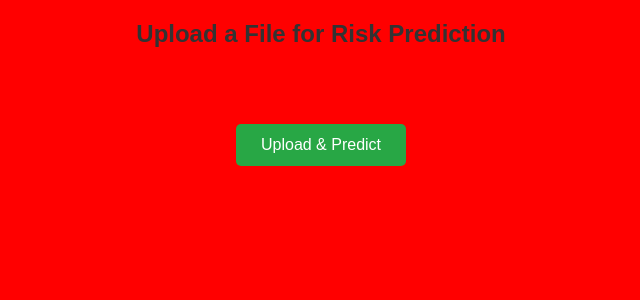
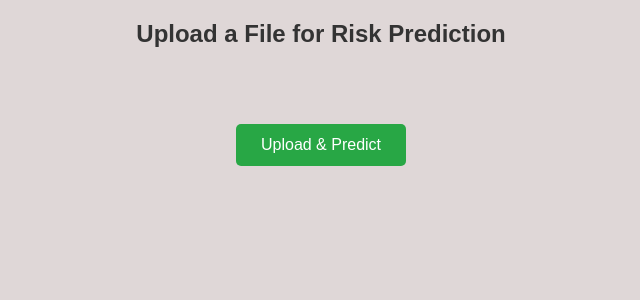
Before and after one commit to shivaheidari/Readmission, a Flask app: template Deploying/app/templates/index.html in a window 1280 px wide. Shown: the top 300 px of the page, without its empty margins (319-959 px from the left). Run offline with Flask 3, Linux system fonts and the light colour scheme; the template is opened without the code that fills it, so the values that code supplies are empty.

Commit message:
flask css

```diff
--- a/Deploying/app/app.py
+++ b/Deploying/app/app.py
@@ -29,6 +29,7 @@ def predict_endpoint():
             return render_template("index.html", prediction="No file uploaded.")
 
         file = request.files["file"]
+
         if not file:
            return jsonify({"error": "File is empty"}), 400
 
--- a/Deploying/app/templates/static/styles.css
+++ b/Deploying/app/static/styles.css
@@ -8,7 +8,7 @@ body {
     text-align: center;
     margin: 0;
     padding: 0;
-    background-color: red;
+    background-color: rgb(223, 215, 215);
 }
 
 /* Main Container */
```
